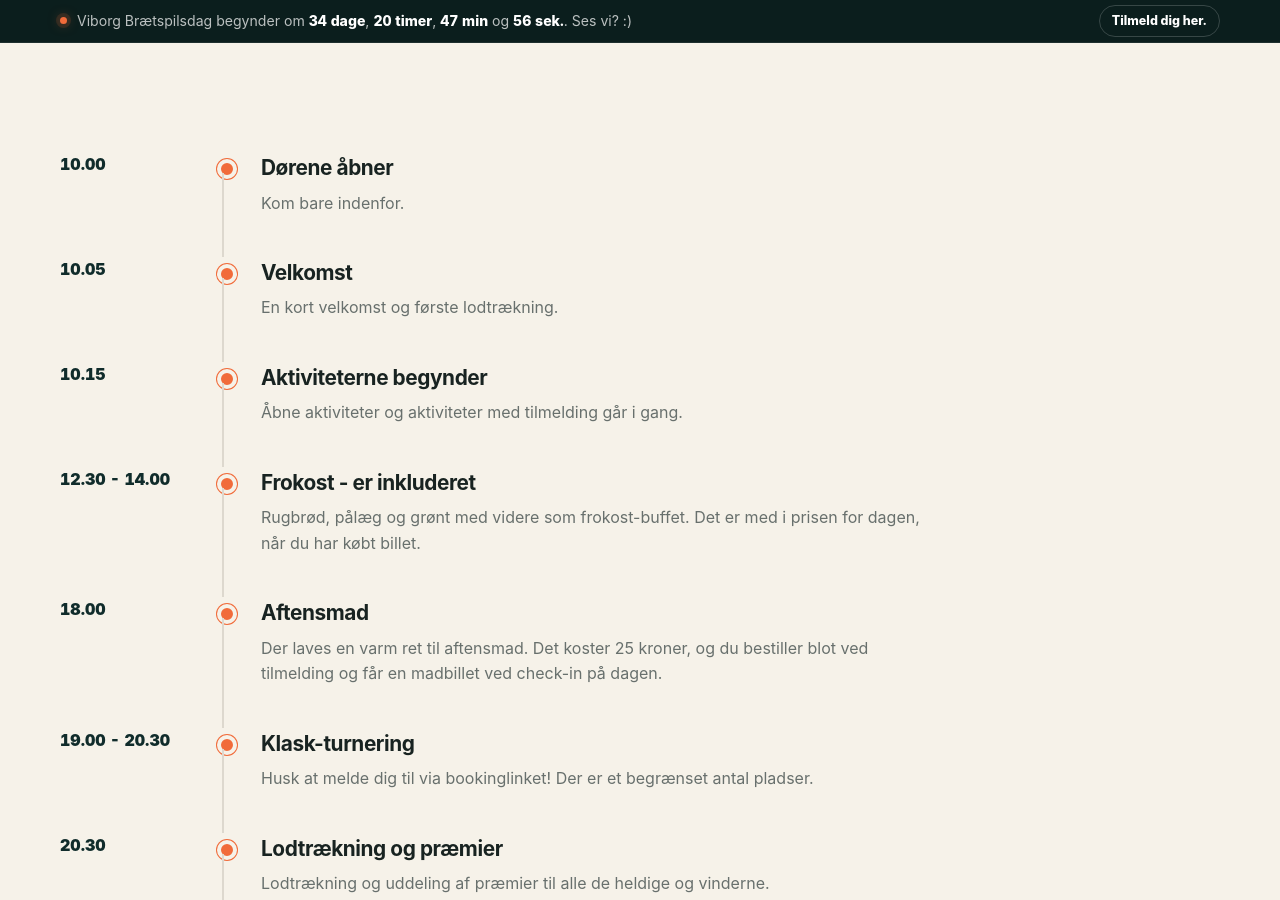
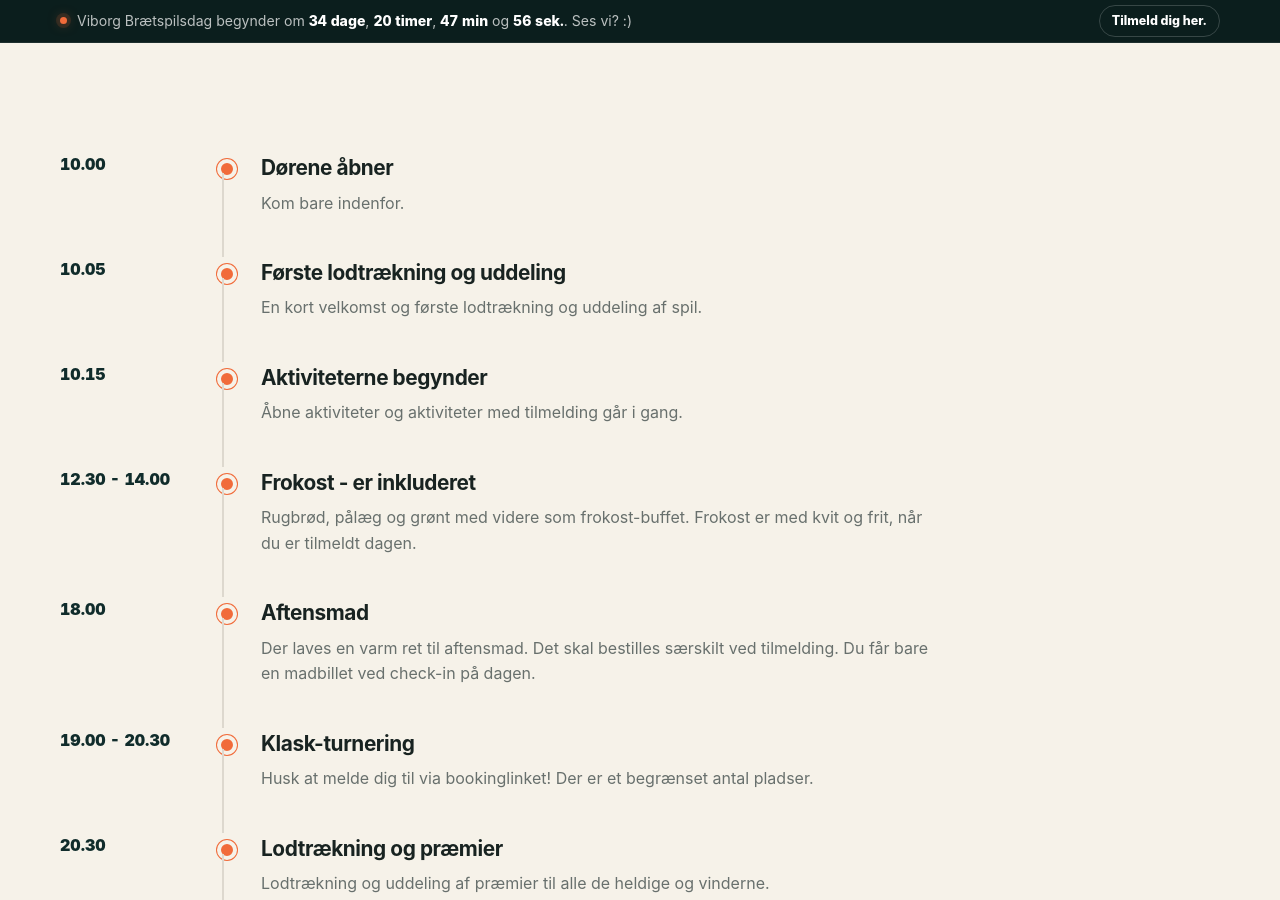
Before and after one commit to Andrejao/spilex, a Jekyll site: the page built from program3.html, in a window 1280 px wide and 900 px high, scrolled down 487 px. Built offline with Jekyll 4.4.1, drawn with Linux system fonts in a browser that asks for light colours.

Commit message:
Update hovedprogram.yml

```diff
--- a/_data/hovedprogram.yml
+++ b/_data/hovedprogram.yml
@@ -3,8 +3,8 @@
   beskrivelse: "Kom bare indenfor."
 
 - tid: "10.05"
-  titel: "Velkomst"
-  beskrivelse: "En kort velkomst og første lodtrækning."
+  titel: "Første lodtrækning og uddeling"
+  beskrivelse: "En kort velkomst og første lodtrækning og uddeling af spil."
 
 - tid: "10.15"
   titel: "Aktiviteterne begynder"
@@ -12,11 +12,11 @@
 
 - tid: "12.30 - 14.00"
   titel: "Frokost - er inkluderet"
-  beskrivelse: "Rugbrød, pålæg og grønt med videre som frokost-buffet. Det er med i prisen for dagen, når du har købt billet."
+  beskrivelse: "Rugbrød, pålæg og grønt med videre som frokost-buffet. Frokost er med kvit og frit, når du er tilmeldt dagen."
 
 - tid: "18.00"
   titel: "Aftensmad"
-  beskrivelse: "Der laves en varm ret til aftensmad. Det koster 25 kroner, og du bestiller blot ved tilmelding og får en madbillet ved check-in på dagen."
+  beskrivelse: "Der laves en varm ret til aftensmad. Det skal bestilles særskilt ved tilmelding. Du får bare en madbillet ved check-in på dagen."
 
 - tid: "19.00 - 20.30"
   titel: "Klask-turnering"
```
